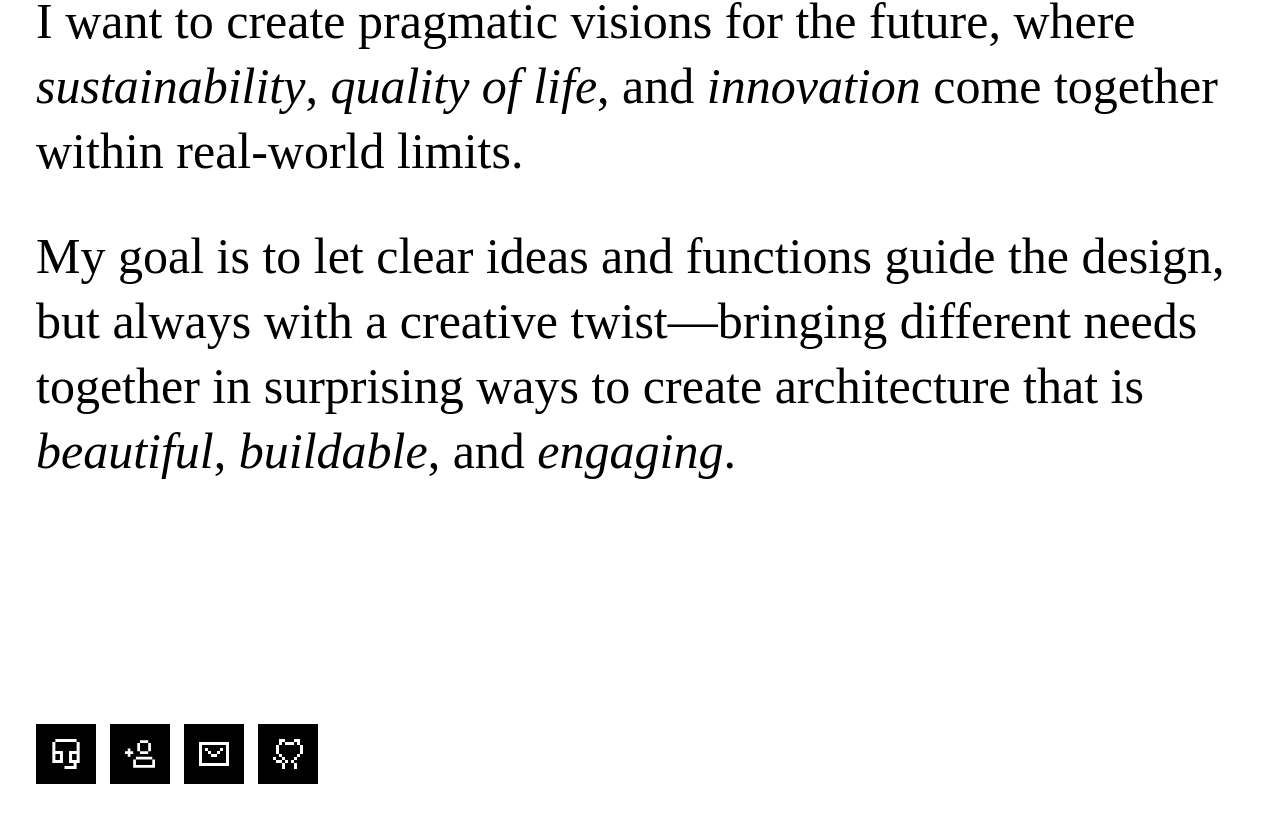
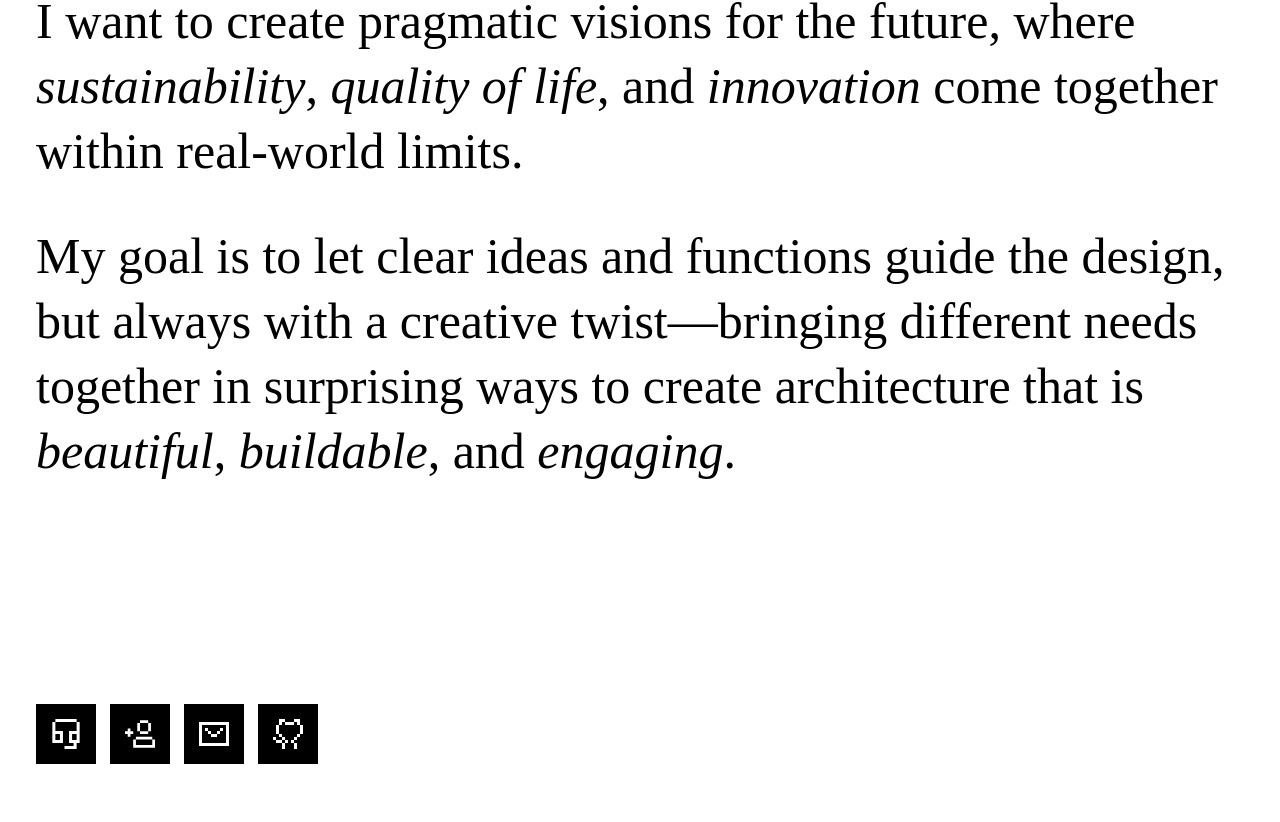
Before and after one commit to BjarteKnobel/portfolio, a Next.js app: page / in a window 1280 px wide. Shown: the part 2036-2858 px from the top of the page. Built offline with nearby package versions, Linux system fonts and the light colour scheme; a web font is replaced by a local one.

Commit message:
Reduce footer top padding to move it upwards

```diff
--- a/styles/Footer.module.css
+++ b/styles/Footer.module.css
@@ -1,7 +1,7 @@
 .footer {
   display: flex;
   flex-direction: row;
-  padding: 40px var(--page-side-padding); /* responsive padding */
+  padding: 20px var(--page-side-padding) 40px; /* reduced top padding to move footer up */
   background: #FFFFFF;
   width: 100%;
   max-width: calc(1432px + (var(--page-side-padding) * 2));
@@ -66,10 +66,10 @@
 
 
 /* Match responsive max-width/padding with main sections */
-@media (min-width: 1440px) { .footer { max-width: calc(1600px + (var(--page-side-padding) * 2)); padding: 40px var(--page-side-padding); } }
-@media (min-width: 1600px) { .footer { max-width: calc(1800px + (var(--page-side-padding) * 2)); padding: 40px var(--page-side-padding); } }
-@media (min-width: 1920px) { .footer { max-width: calc(2000px + (var(--page-side-padding) * 2)); padding: 40px var(--page-side-padding); } }
-@media (min-width: 2560px) { .footer { max-width: 2400px; padding: 40px var(--page-side-padding); } }
+@media (min-width: 1440px) { .footer { max-width: calc(1600px + (var(--page-side-padding) * 2)); padding: 20px var(--page-side-padding) 40px; } }
+@media (min-width: 1600px) { .footer { max-width: calc(1800px + (var(--page-side-padding) * 2)); padding: 20px var(--page-side-padding) 40px; } }
+@media (min-width: 1920px) { .footer { max-width: calc(2000px + (var(--page-side-padding) * 2)); padding: 20px var(--page-side-padding) 40px; } }
+@media (min-width: 2560px) { .footer { max-width: 2400px; padding: 20px var(--page-side-padding) 40px; } }
 
 .socialIcons { display: inline-flex; flex-direction: row; gap: 14px; padding: 0; align-items: center; justify-content: flex-start; }
 
```
